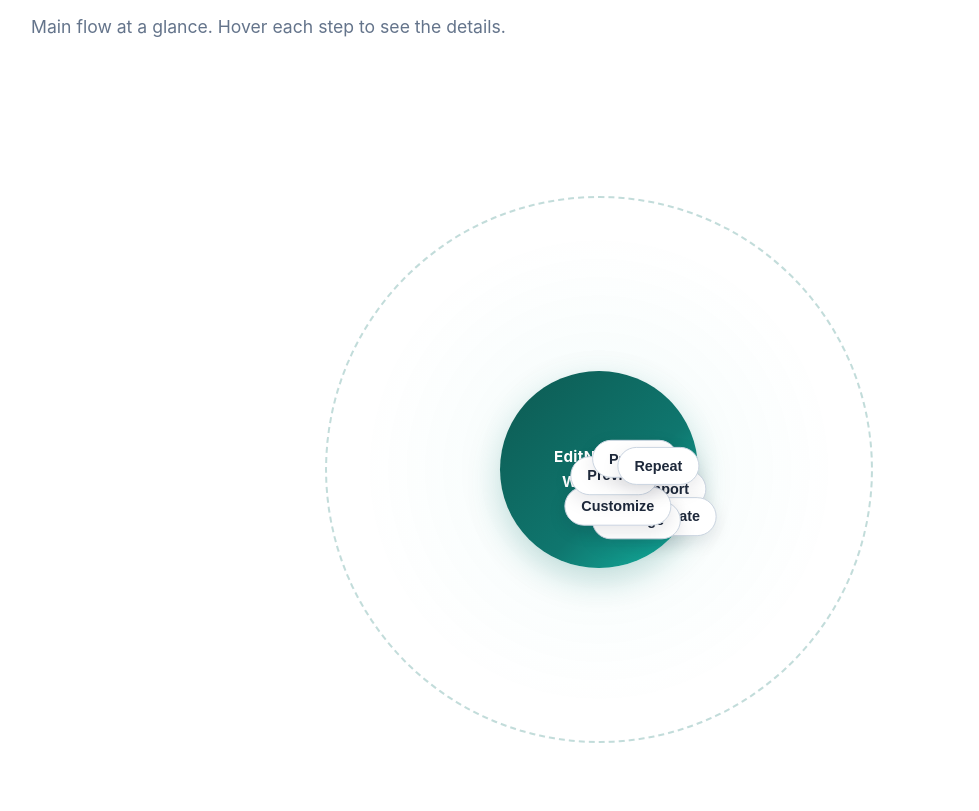
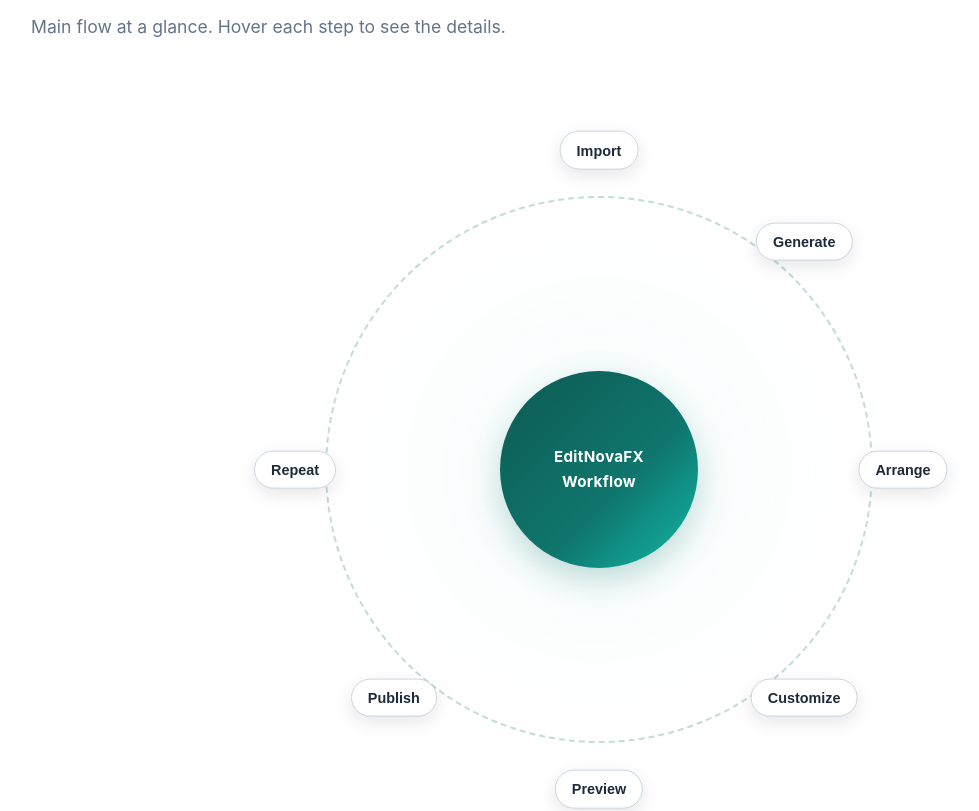
Before and after one commit to nlci-lab/EditNovaFX, a plain HTML site: page docs/index.html in a window 1280 px wide. Shown: the part 2643-3454 px from the top of the page, without its empty margins (41-1020 px from the left). Drawn offline with Linux system fonts and the light colour scheme.

Commit message:
docs: fix circular workflow node positioning

```diff
--- a/docs/index.html
+++ b/docs/index.html
@@ -395,13 +395,10 @@
         }
 
         .workflow-node {
-            --count: 7;
-            --radius: 36%;
             position: absolute;
-            left: 50%;
-            top: 50%;
-            transform: rotate(calc(360deg / var(--count) * var(--i))) translate(var(--radius)) rotate(calc(-360deg / var(--count) * var(--i)));
-            transform-origin: 0 0;
+            left: var(--x);
+            top: var(--y);
+            transform: translate(-50%, -50%);
             z-index: 3;
         }
 
@@ -986,31 +983,31 @@
             <div class="workflow-ring" aria-hidden="true"></div>
             <div class="workflow-center">EditNovaFX<br>Workflow</div>
             <ul class="workflow-nodes">
-                <li class="workflow-node" style="--i: 0;">
+                <li class="workflow-node" style="--x: 50%; --y: 8%;">
                     <button class="workflow-title" type="button">Import</button>
                     <div class="workflow-detail">Upload scripture text, audio, timing, and optional visuals.</div>
                 </li>
-                <li class="workflow-node" style="--i: 1;">
+                <li class="workflow-node" style="--x: 77%; --y: 20%;">
                     <button class="workflow-title" type="button">Generate</button>
                     <div class="workflow-detail">Create subtitles with AI or import existing SRT files.</div>
                 </li>
-                <li class="workflow-node" style="--i: 2;">
+                <li class="workflow-node" style="--x: 90%; --y: 50%;">
                     <button class="workflow-title" type="button">Arrange</button>
                     <div class="workflow-detail">Place clips and subtitle layers on timeline tracks.</div>
                 </li>
-                <li class="workflow-node" style="--i: 3;">
+                <li class="workflow-node" style="--x: 77%; --y: 80%;">
                     <button class="workflow-title" type="button">Customize</button>
                     <div class="workflow-detail">Tune subtitle font, size, color, position, and timing.</div>
                 </li>
-                <li class="workflow-node" style="--i: 4;">
+                <li class="workflow-node" style="--x: 50%; --y: 92%;">
                     <button class="workflow-title" type="button">Preview</button>
                     <div class="workflow-detail">Watch full playback and make quick refinements.</div>
                 </li>
-                <li class="workflow-node" style="--i: 5;">
+                <li class="workflow-node" style="--x: 23%; --y: 80%;">
                     <button class="workflow-title" type="button">Publish</button>
                     <div class="workflow-detail">Export video locally or publish directly to YouTube.</div>
                 </li>
-                <li class="workflow-node" style="--i: 6;">
+                <li class="workflow-node" style="--x: 10%; --y: 50%;">
                     <button class="workflow-title" type="button">Repeat</button>
                     <div class="workflow-detail">Reuse your setup to scale chapter and book production.</div>
                 </li>
```
